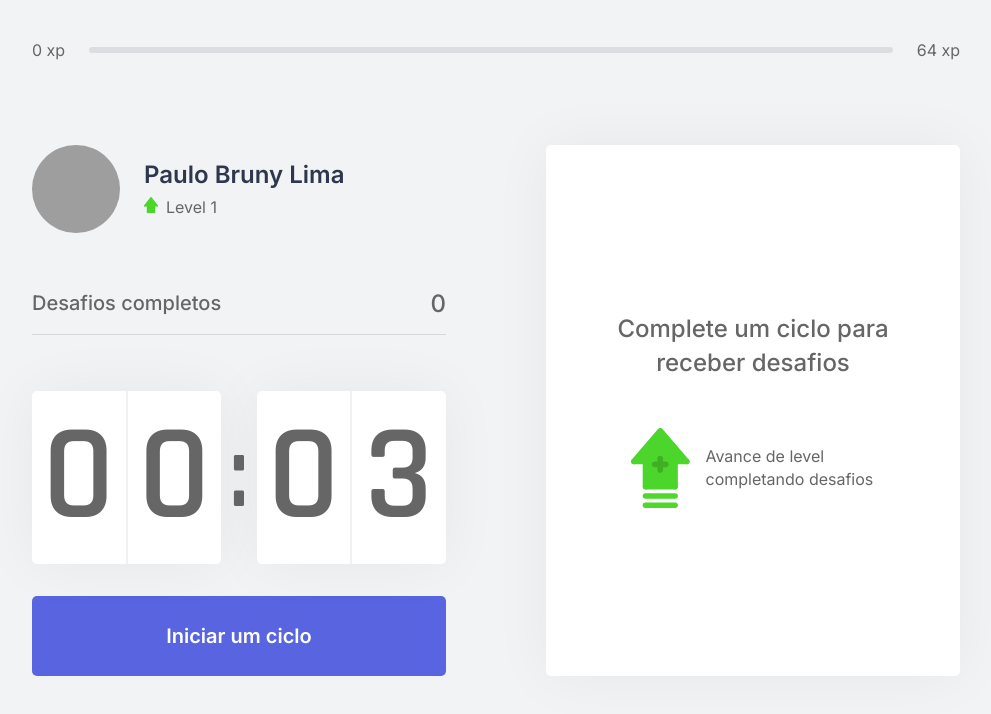
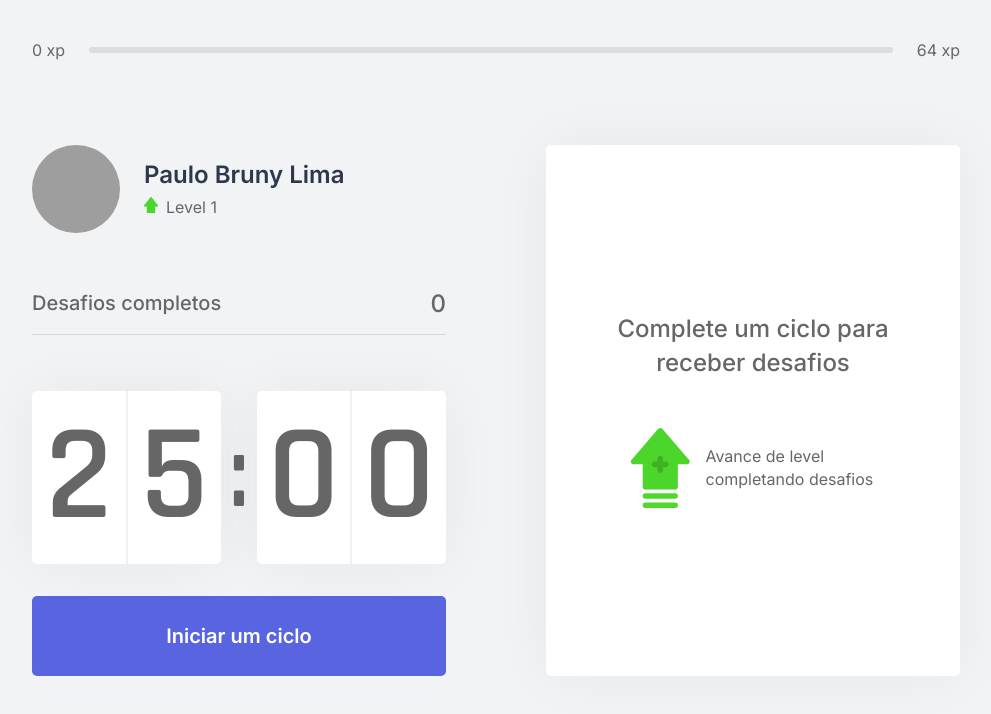
Before and after one commit to pbruny/nlw-04-next, a Next.js app: page / in a window 1280 px wide. Shown: the top 714 px of the page, without its empty margins (144-1135 px from the left). Built offline with nearby package versions, Linux system fonts and the light colour scheme; grey boxes are pictures that could not be loaded.

Commit message:
set focus challenge back to 25 minutes

```diff
--- a/src/components/Countdown/index.tsx
+++ b/src/components/Countdown/index.tsx
@@ -7,7 +7,7 @@ let countdownTimeout: NodeJS.Timeout
 export default function Countdown() {
   const { startNewChallenge, activeChallenge } = useContext(ChallengesContext)
 
-  const [time, setTime] = useState(0.05 * 60)
+  const [time, setTime] = useState(25 * 60)
   const [isActive, setIsActive] = useState(false)
   const [hasFinished, setHasFinished] = useState(false)
 
@@ -31,7 +31,7 @@ export default function Countdown() {
 
   useEffect(() => {
     if (!isActive && !activeChallenge) {
-      setTime(0.05 * 60)
+      setTime(25 * 60)
       setHasFinished(false)
     }
   }, [activeChallenge])
```
